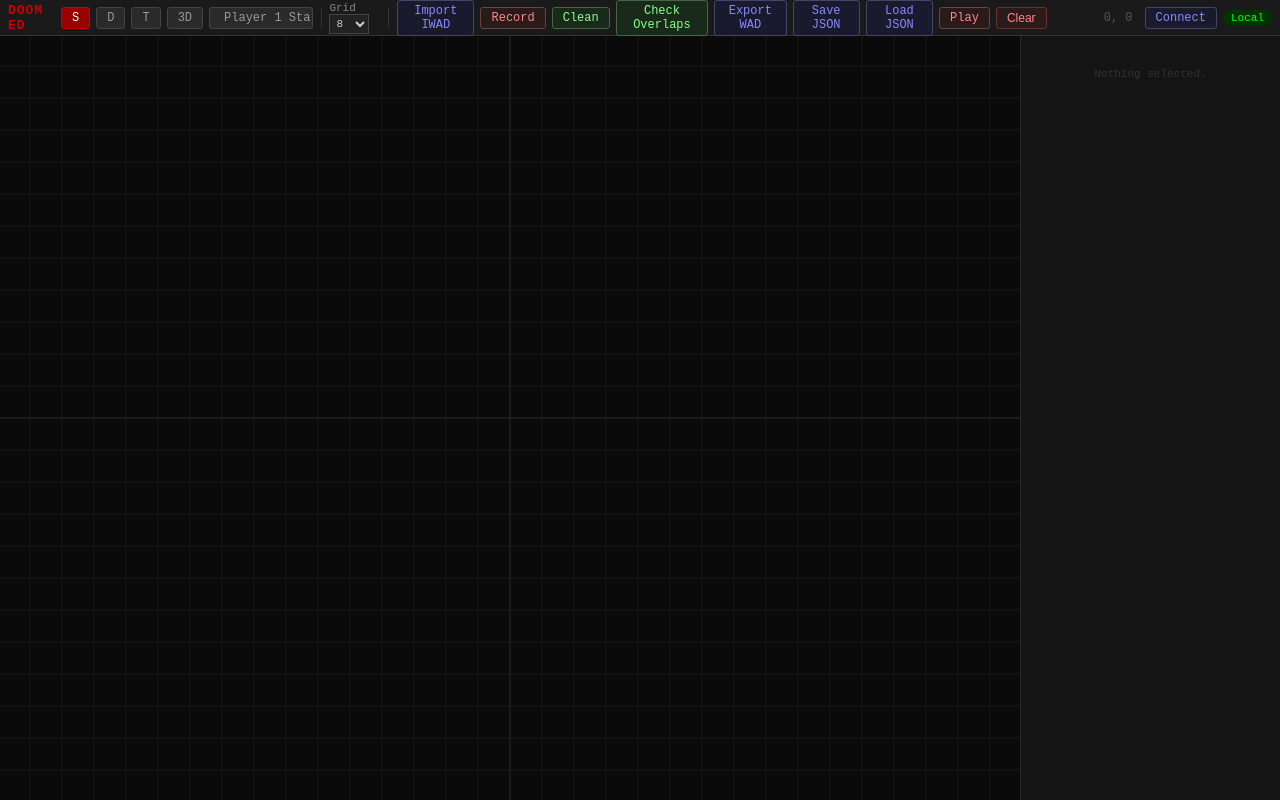
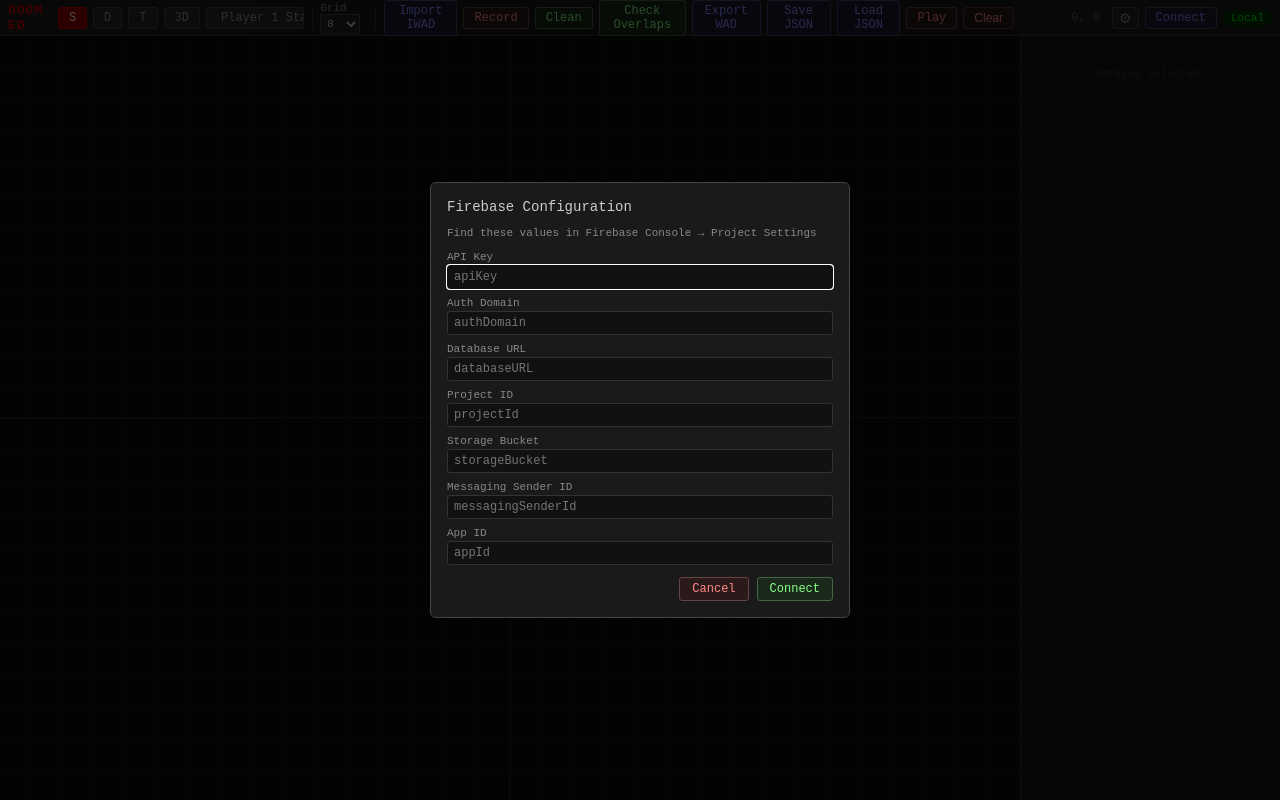
Before and after one commit to stevesan/cowad, a website built with Vite: page index.html in a window 1280 px wide. Both pictures are taken after a click on the button "Connect". Built offline with nearby package versions, Linux system fonts and the light colour scheme; no server answers.

Commit message:
treat firebase config as user local settings

```diff
--- a/index.html
+++ b/index.html
@@ -38,6 +38,7 @@
   <button id="clear-btn">Clear</button>
   <span id="coords">0, 0</span>
   <span id="users"></span>
+  <button id="settings-btn" style="display:none;background:#222;border:1px solid #444;color:#888;padding:3px 6px;cursor:pointer;border-radius:3px;font-size:14px;line-height:1;" title="Firebase settings">&#9881;</button>
   <button id="connect-btn" style="display:none;background:#1a1a2e;border:1px solid #446;color:#88f;padding:3px 10px;cursor:pointer;border-radius:3px;font-size:12px;font-family:monospace;">Connect</button>
   <span id="status">Connecting…</span>
 </div>
@@ -67,8 +68,8 @@
 </div>
 
 <script>
-// Only load Firebase SDK if user previously opted in
-if (localStorage.getItem('cowad-firebase-connected') === 'true') {
+// Only load Firebase SDK if user previously connected and has config saved
+if (localStorage.getItem('cowad-firebase-connected') === 'true' && localStorage.getItem('cowad-firebase-config')) {
   document.write('<script src="https://www.gstatic.com/firebasejs/10.14.1/firebase-app-compat.js"><\/script>');
   document.write('<script src="https://www.gstatic.com/firebasejs/10.14.1/firebase-database-compat.js"><\/script>');
 }
--- a/src/config/firebase.ts
+++ b/src/config/firebase.ts
@@ -1,21 +1,32 @@
 import { createLocalDb } from './localDb';
 
-const requiredVars = [
-  'VITE_FIREBASE_API_KEY',
-  'VITE_FIREBASE_AUTH_DOMAIN',
-  'VITE_FIREBASE_DATABASE_URL',
-  'VITE_FIREBASE_PROJECT_ID',
-  'VITE_FIREBASE_STORAGE_BUCKET',
-  'VITE_FIREBASE_MESSAGING_SENDER_ID',
-  'VITE_FIREBASE_APP_ID',
-] as const;
+const CONFIG_KEY = 'cowad-firebase-config';
+const CONNECTED_KEY = 'cowad-firebase-connected';
 
-const STORAGE_KEY = 'cowad-firebase-connected';
+interface FirebaseConfig {
+  apiKey: string;
+  authDomain: string;
+  databaseURL: string;
+  projectId: string;
+  storageBucket: string;
+  messagingSenderId: string;
+  appId: string;
+}
 
-const hasAllVars = requiredVars.every(k => import.meta.env[k]);
+export function hasFirebaseConfig(): boolean {
+  return localStorage.getItem(CONFIG_KEY) !== null;
+}
 
-/** True if Firebase env vars are present (connect button should be shown) */
-export const firebaseAvailable: boolean = hasAllVars;
+export function getFirebaseConfig(): FirebaseConfig | null {
+  try {
+    const raw = localStorage.getItem(CONFIG_KEY);
+    return raw ? JSON.parse(raw) : null;
+  } catch { return null; }
+}
+
+export function saveFirebaseConfig(config: FirebaseConfig): void {
+  localStorage.setItem(CONFIG_KEY, JSON.stringify(config));
+}
 
 /** True if currently using the real Firebase backend */
 export let isConnected: boolean = false;
@@ -25,17 +36,11 @@ let db: FirebaseDatabase;
 /** Resolves when the database is ready (IndexedDB loaded, or Firebase connected) */
 export let ready: Promise<void>;
 
-if (hasAllVars && localStorage.getItem(STORAGE_KEY) === 'true') {
-  const firebaseConfig = {
-    apiKey: import.meta.env.VITE_FIREBASE_API_KEY,
-    authDomain: import.meta.env.VITE_FIREBASE_AUTH_DOMAIN,
-    databaseURL: import.meta.env.VITE_FIREBASE_DATABASE_URL,
-    projectId: import.meta.env.VITE_FIREBASE_PROJECT_ID,
-    storageBucket: import.meta.env.VITE_FIREBASE_STORAGE_BUCKET,
-    messagingSenderId: import.meta.env.VITE_FIREBASE_MESSAGING_SENDER_ID,
-    appId: import.meta.env.VITE_FIREBASE_APP_ID,
-  };
-  firebase.initializeApp(firebaseConfig);
+const wantConnect = localStorage.getItem(CONNECTED_KEY) === 'true';
+const config = getFirebaseConfig();
+
+if (wantConnect && config) {
+  firebase.initializeApp(config);
   db = firebase.database();
   isConnected = true;
   ready = Promise.resolve();
@@ -50,12 +55,12 @@ export function mapRef(col: string): FirebaseRef { return db.ref('map/' + col);
 
 /** Connect to Firebase and reload the page */
 export function connectFirebase(): void {
-  localStorage.setItem(STORAGE_KEY, 'true');
+  localStorage.setItem(CONNECTED_KEY, 'true');
   location.reload();
 }
 
 /** Disconnect from Firebase and reload the page */
 export function disconnectFirebase(): void {
-  localStorage.setItem(STORAGE_KEY, 'false');
+  localStorage.setItem(CONNECTED_KEY, 'false');
   location.reload();
 }
--- a/src/main.ts
+++ b/src/main.ts
@@ -1,6 +1,6 @@
 import './styles/main.css';
 import './config/firebase';
-import { db, mapRef, ready, firebaseAvailable, isConnected, connectFirebase, disconnectFirebase } from './config/firebase';
+import { db, mapRef, ready, isConnected, connectFirebase, disconnectFirebase, hasFirebaseConfig, getFirebaseConfig, saveFirebaseConfig } from './config/firebase';
 import { pan, setCallbacks } from './state/appState';
 import { initRenderer, draw, zoomToFit } from './canvas/renderer';
 import { renderPanel } from './ui/propertiesPanel';
@@ -34,27 +34,103 @@ document.getElementById('snap-size-sel')!.addEventListener('change', e => {
 
 initDropImport();
 
+// --- Firebase config dialog ---
+
+function showFirebaseDialog(andConnect: boolean): void {
+  const fields = [
+    { key: 'apiKey', label: 'API Key' },
+    { key: 'authDomain', label: 'Auth Domain' },
+    { key: 'databaseURL', label: 'Database URL' },
+    { key: 'projectId', label: 'Project ID' },
+    { key: 'storageBucket', label: 'Storage Bucket' },
+    { key: 'messagingSenderId', label: 'Messaging Sender ID' },
+    { key: 'appId', label: 'App ID' },
+  ];
+
+  const existing = getFirebaseConfig() as Record<string, string> | null;
+
+  const overlay = document.createElement('div');
+  overlay.style.cssText = 'position:fixed;inset:0;background:rgba(0,0,0,.7);z-index:1000;display:flex;align-items:center;justify-content:center;';
+
+  const box = document.createElement('div');
+  box.style.cssText = 'background:#1a1a1a;border:1px solid #444;border-radius:6px;padding:16px;width:420px;font-family:monospace;';
+  box.innerHTML = '<div style="color:#ccc;font-size:14px;margin-bottom:12px;">Firebase Configuration</div>' +
+    '<div style="color:#888;font-size:11px;margin-bottom:12px;">Find these values in Firebase Console \u2192 Project Settings</div>';
+
+  const inputs: Record<string, HTMLInputElement> = {};
+  for (const f of fields) {
+    const row = document.createElement('div');
+    row.style.cssText = 'margin-bottom:8px;';
+    row.innerHTML = `<label style="color:#888;font-size:11px;display:block;margin-bottom:2px;">${f.label}</label>`;
+    const input = document.createElement('input');
+    input.style.cssText = 'width:100%;box-sizing:border-box;background:#111;color:#ccc;border:1px solid #333;border-radius:3px;padding:4px 6px;font-family:monospace;font-size:12px;';
+    input.placeholder = f.key;
+    if (existing?.[f.key]) input.value = existing[f.key];
+    inputs[f.key] = input;
+    row.appendChild(input);
+    box.appendChild(row);
+  }
+
+  const btnRow = document.createElement('div');
+  btnRow.style.cssText = 'display:flex;gap:8px;justify-content:flex-end;margin-top:12px;';
+
+  const cancelBtn = document.createElement('button');
+  cancelBtn.textContent = 'Cancel';
+  cancelBtn.style.cssText = 'background:#2a1a1a;border:1px solid #644;color:#f88;padding:4px 12px;cursor:pointer;border-radius:3px;font-size:12px;font-family:monospace;';
+  cancelBtn.onclick = () => overlay.remove();
+
+  const saveBtn = document.createElement('button');
+  saveBtn.textContent = andConnect ? 'Connect' : 'Save';
+  saveBtn.style.cssText = 'background:#1a2a1a;border:1px solid #464;color:#8f8;padding:4px 12px;cursor:pointer;border-radius:3px;font-size:12px;font-family:monospace;';
+  saveBtn.onclick = () => {
+    const config: Record<string, string> = {};
+    for (const f of fields) {
+      const val = inputs[f.key].value.trim();
+      if (!val) { inputs[f.key].style.borderColor = '#f44'; return; }
+      config[f.key] = val;
+    }
+    saveFirebaseConfig(config as any);
+    if (andConnect) {
+      connectFirebase();
+    } else {
+      overlay.remove();
+    }
+  };
+
+  btnRow.append(cancelBtn, saveBtn);
+  box.appendChild(btnRow);
+  overlay.appendChild(box);
+  document.body.appendChild(overlay);
+  inputs['apiKey'].focus();
+}
+
 // --- Connection UI ---
 const statusEl = document.getElementById('status')!;
 const usersEl = document.getElementById('users')!;
-const connectBtn = document.getElementById('connect-btn') as HTMLButtonElement | null;
+const connectBtn = document.getElementById('connect-btn') as HTMLButtonElement;
+
+const settingsBtn = document.getElementById('settings-btn') as HTMLButtonElement;
+settingsBtn.style.display = '';
+settingsBtn.addEventListener('click', () => showFirebaseDialog(false));
 
 if (isConnected) {
   initPresence();
-  if (connectBtn) {
   connectBtn.textContent = 'Disconnect';
   connectBtn.style.display = '';
   connectBtn.addEventListener('click', disconnectFirebase);
-  }
 } else {
   statusEl.textContent = 'Local';
   statusEl.className = 'connected';
   usersEl.textContent = '';
-  if (firebaseAvailable && connectBtn) {
   connectBtn.textContent = 'Connect';
   connectBtn.style.display = '';
-    connectBtn.addEventListener('click', connectFirebase);
+  connectBtn.addEventListener('click', () => {
+    if (hasFirebaseConfig()) {
+      connectFirebase();
+    } else {
+      showFirebaseDialog(true);
     }
+  });
 }
 
 resize();
```
Lines whose indentation alone changed are shown as unchanged.
